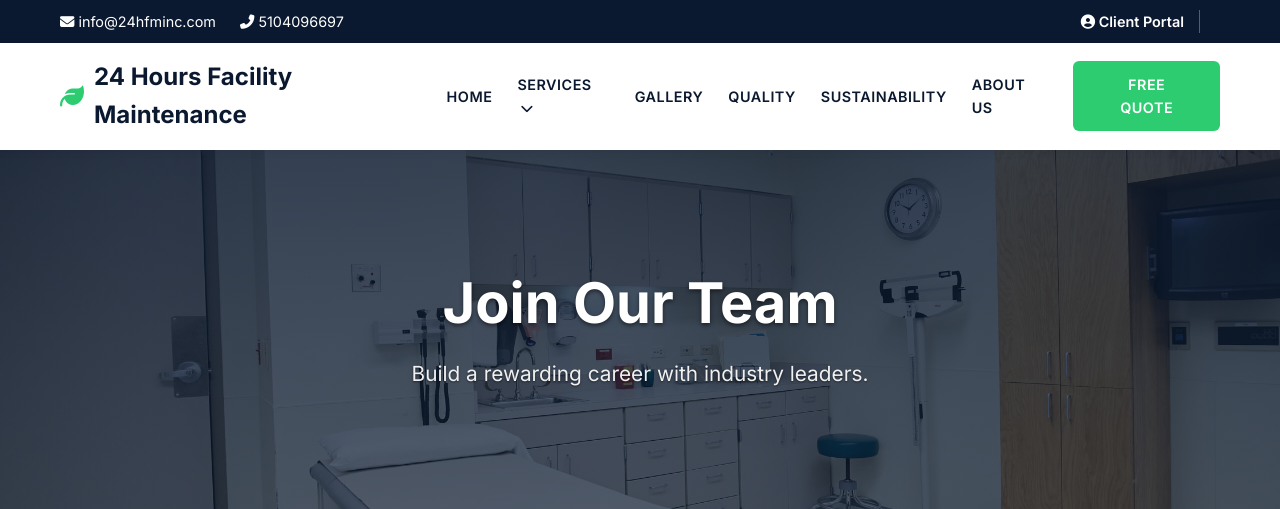
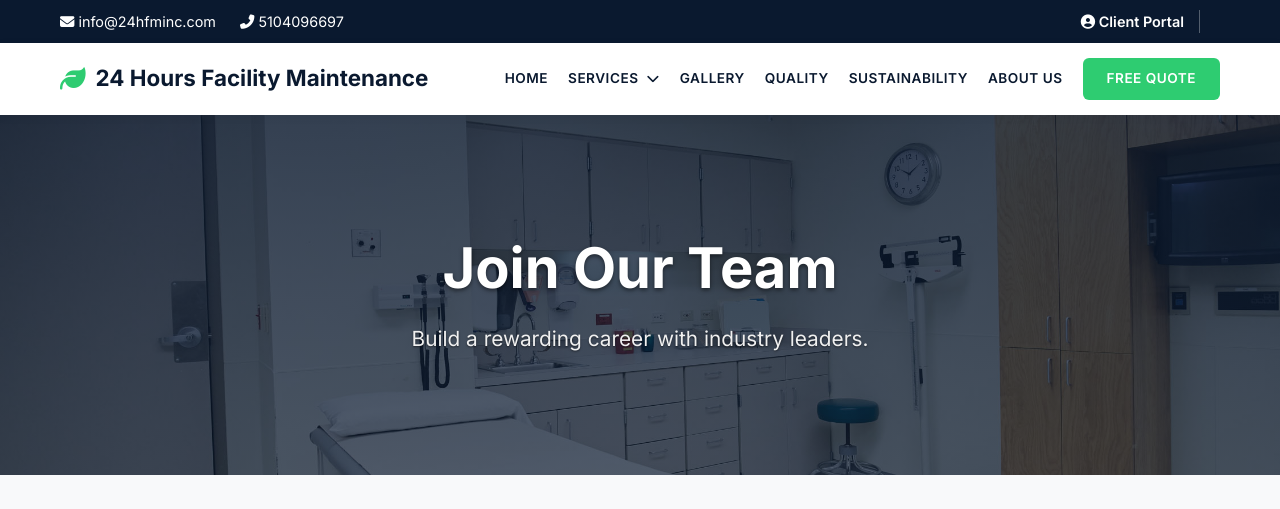
Before and after one commit to cypher-aadarsha/Janitory-Site-Project, a Django app: page /careers/ in a window 1280 px wide. Shown: the top 509 px of the page. Run offline with Django 5.2, Linux system fonts and the light colour scheme; data that the repository does not hold is empty.

Commit message:
Fixed navbar wrapping and alignment issues

```diff
--- a/static/css/styles.css
+++ b/static/css/styles.css
@@ -54,14 +54,14 @@ ul { list-style: none; }
 .topbar a { color: var(--white); margin-right: 20px; font-weight: 500; transition: color 0.3s; }
 .topbar a:hover { color: var(--secondary-color); }
 .navbar { background: rgba(255, 255, 255, 0.98); padding: 15px 0; position: sticky; top: 0; z-index: 1000; box-shadow: 0 2px 10px rgba(0,0,0,0.05); transition: padding 0.3s; }
-.navbar .nav-inner { display: flex; justify-content: space-between; align-items: center; }
-.navbar .logo { font-size: 1.5rem; font-weight: 700; color: var(--primary-dark); display: flex; align-items: center; gap: 10px; }
-.navbar .logo i { color: var(--secondary-color); }
-.nav-links { list-style: none; display: flex; align-items: center; gap: 25px; margin: 0; }
+.navbar .nav-inner { display: flex; justify-content: space-between; align-items: center; flex-wrap: nowrap; }
+.navbar .logo { font-size: 1.4rem; font-weight: 700; color: var(--primary-dark); display: flex; align-items: center; gap: 10px; white-space: nowrap; line-height: 1.2; }
+.navbar .logo i { color: var(--secondary-color); font-size: 1.6rem; }
+.nav-links { list-style: none; display: flex; align-items: center; gap: 20px; margin: 0; }
 .nav-links li { position: relative; }
-.nav-links li a { font-weight: 600; color: var(--primary-dark); text-transform: uppercase; font-size: 0.9rem; letter-spacing: 0.5px; padding: 10px 0; display: inline-block; }
+.nav-links li a { font-weight: 600; color: var(--primary-dark); text-transform: uppercase; font-size: 0.85rem; letter-spacing: 0.5px; padding: 10px 0; display: inline-flex; align-items: center; gap: 5px; white-space: nowrap; }
 .nav-links li a:hover { color: var(--secondary-color); }
-.nav-links li a.btn { color: var(--white) !important; padding: 12px 28px; }
+.nav-links li a.btn { color: var(--white) !important; padding: 10px 24px; }
 
 /* Animated Dropdown */
 .nav-dropdown {
```
